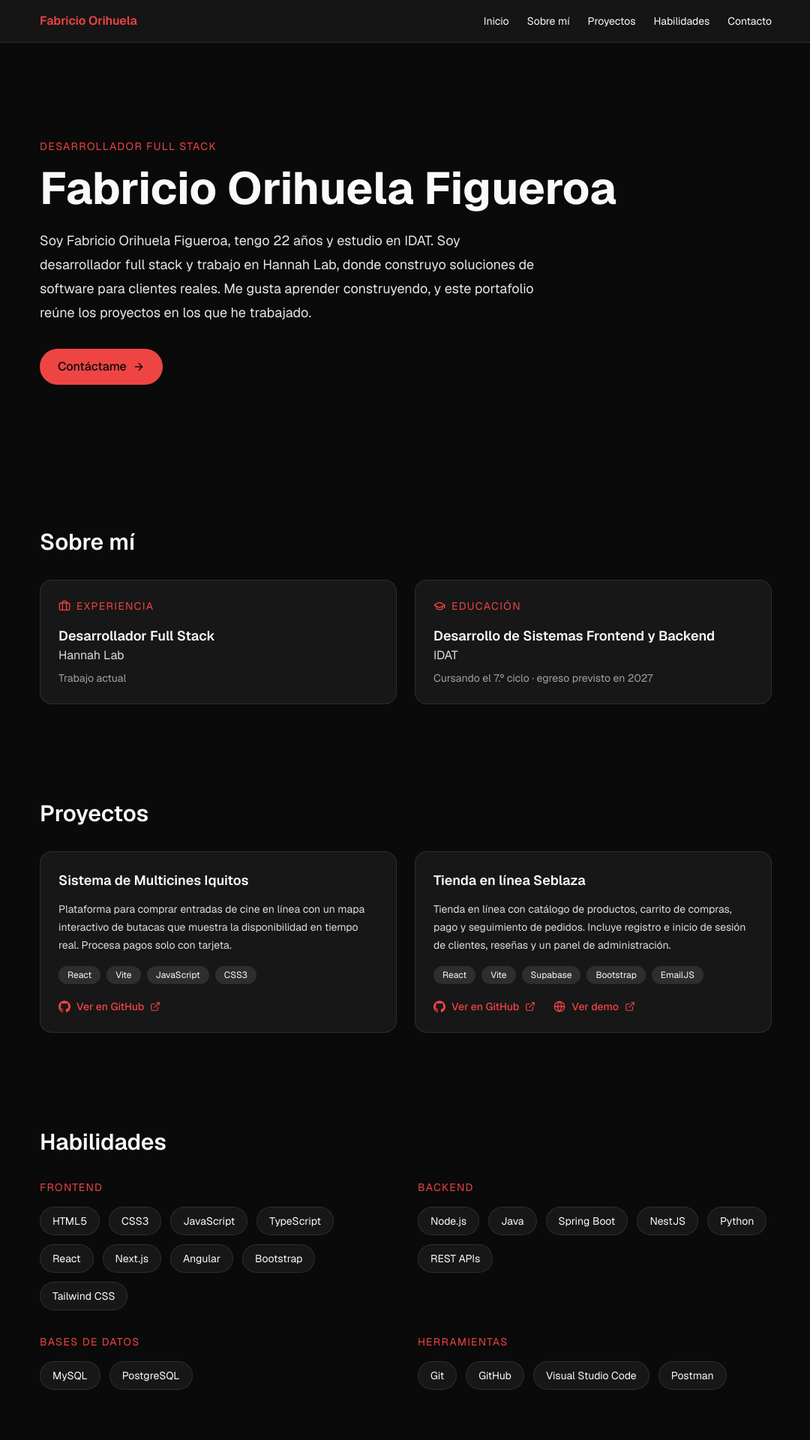
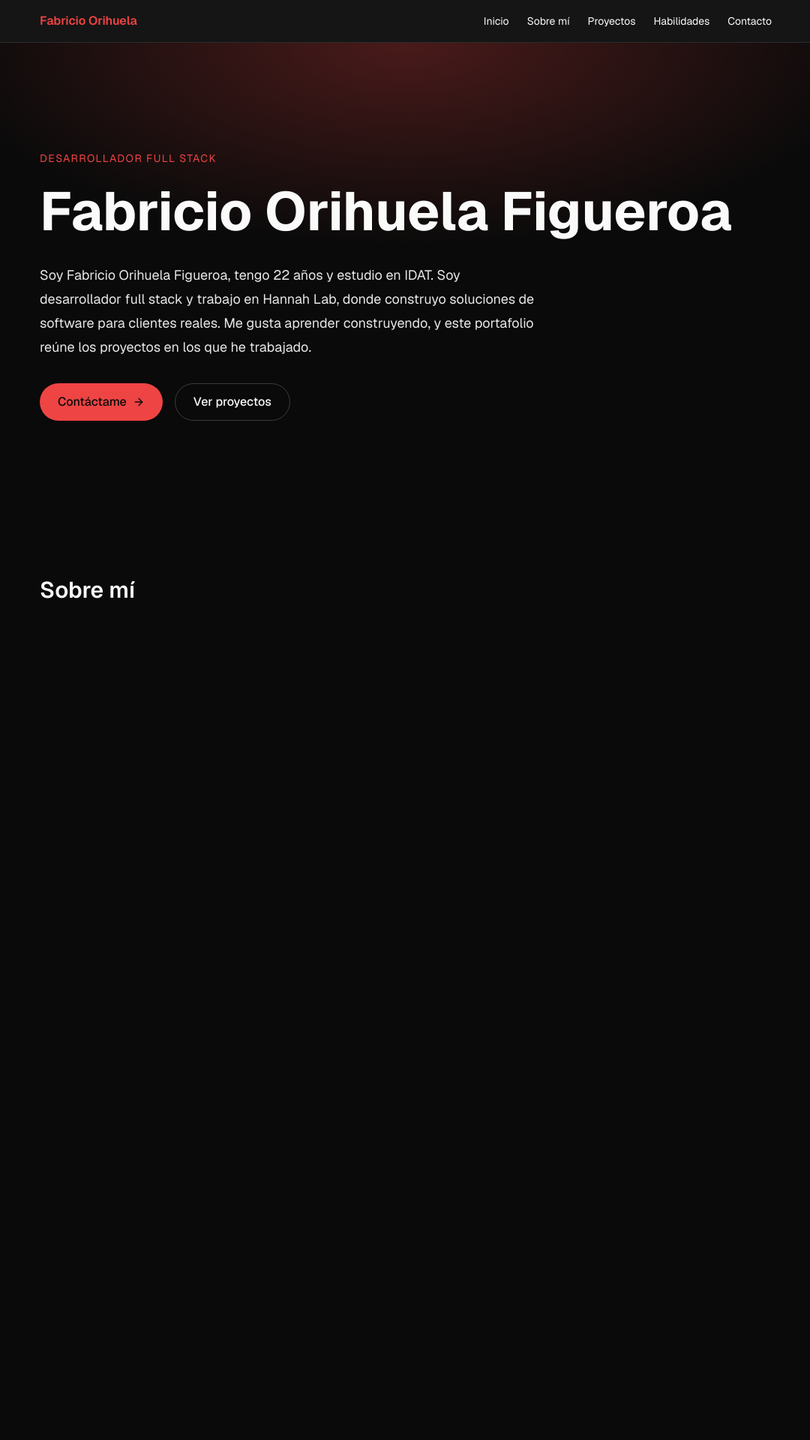
Before and after one commit to Fabricio2106/mi-portafolio, a Next.js app: page / in a window 1280 px wide. Shown: the top 1920 px of the page at 75% size, without its empty margins (99-1179 px from the left). Built offline with nearby package versions, Linux system fonts and the light colour scheme.

Commit message:
Mejora el diseño: Hero con resplandor, animaciones, hover y margen del menú fijo

```diff
--- a/app/components/About.tsx
+++ b/app/components/About.tsx
@@ -20,12 +20,12 @@ const bloques = [
 export default function About() {
   return (
     <section id="sobre-mi" className="mx-auto max-w-5xl px-6 py-16">
-      <h2 className="text-2xl font-semibold sm:text-3xl">Sobre mí</h2>
+      <h2 className="aparecer text-2xl font-semibold sm:text-3xl">Sobre mí</h2>
       <div className="mt-8 grid gap-6 md:grid-cols-2">
         {bloques.map(({ titulo, Icono, cargo, lugar, detalle }) => (
           <article
             key={titulo}
-            className="rounded-2xl border border-white/10 bg-oscuro p-6"
+            className="aparecer rounded-2xl border border-white/10 bg-oscuro p-6 transition duration-200 hover:border-acento/50 motion-safe:hover:-translate-y-1"
           >
             <h3 className="flex items-center gap-2 text-sm uppercase tracking-widest text-acento">
               <Icono className="size-4" />
--- a/app/components/Contact.tsx
+++ b/app/components/Contact.tsx
@@ -28,8 +28,8 @@ const contactos = [
 export default function Contact() {
   return (
     <section id="contacto" className="mx-auto max-w-5xl px-6 py-16">
-      <h2 className="text-2xl font-semibold sm:text-3xl">Contacto</h2>
-      <ul className="mt-8 flex flex-col gap-3">
+      <h2 className="aparecer text-2xl font-semibold sm:text-3xl">Contacto</h2>
+      <ul className="aparecer mt-8 flex flex-col gap-3">
         {contactos.map(({ texto, href, Icono }) => (
           <li key={href}>
             <a
--- a/app/components/Hero.tsx
+++ b/app/components/Hero.tsx
@@ -2,11 +2,16 @@ import { ArrowRight } from "lucide-react";
 
 export default function Hero() {
   return (
-    <section id="inicio" className="mx-auto max-w-5xl px-6 py-24 sm:py-32">
+    <section id="inicio" className="relative overflow-hidden">
+      <div
+        aria-hidden="true"
+        className="pointer-events-none absolute inset-0 bg-[radial-gradient(ellipse_70%_60%_at_50%_0%,rgba(239,68,68,0.28),transparent_70%)]"
+      />
+      <div className="relative mx-auto max-w-5xl px-6 py-24 sm:py-36">
         <p className="text-sm uppercase tracking-widest text-acento">
           Desarrollador full stack
         </p>
-      <h1 className="mt-4 text-4xl font-bold sm:text-6xl">
+        <h1 className="mt-4 text-5xl font-bold leading-tight sm:text-7xl">
           Fabricio Orihuela Figueroa
         </h1>
         <p className="mt-6 max-w-2xl text-lg leading-8 text-white/90">
@@ -16,13 +21,22 @@ export default function Hero() {
           construyendo, y este portafolio reúne los proyectos en los que he
           trabajado.
         </p>
+        <div className="mt-8 flex flex-wrap gap-4">
           <a
             href="#contacto"
-        className="mt-8 inline-flex items-center gap-2 rounded-full bg-acento px-6 py-3 font-medium text-background transition-opacity hover:opacity-90"
+            className="inline-flex items-center gap-2 rounded-full bg-acento px-6 py-3 font-medium text-background transition-opacity hover:opacity-90"
           >
             Contáctame
             <ArrowRight className="size-4" />
           </a>
+          <a
+            href="#proyectos"
+            className="inline-flex items-center gap-2 rounded-full border border-white/20 px-6 py-3 font-medium transition-colors hover:border-acento hover:text-acento"
+          >
+            Ver proyectos
+          </a>
+        </div>
+      </div>
     </section>
   );
 }
--- a/app/components/Projects.tsx
+++ b/app/components/Projects.tsx
@@ -30,12 +30,12 @@ const proyectos: Proyecto[] = [
 export default function Projects() {
   return (
     <section id="proyectos" className="mx-auto max-w-5xl px-6 py-16">
-      <h2 className="text-2xl font-semibold sm:text-3xl">Proyectos</h2>
+      <h2 className="aparecer text-2xl font-semibold sm:text-3xl">Proyectos</h2>
       <div className="mt-8 grid gap-6 md:grid-cols-2">
         {proyectos.map((proyecto) => (
           <article
             key={proyecto.titulo}
-            className="flex flex-col rounded-2xl border border-white/10 bg-oscuro p-6"
+            className="aparecer flex flex-col rounded-2xl border border-white/10 bg-oscuro p-6 transition duration-200 hover:border-acento/50 motion-safe:hover:-translate-y-1"
           >
             <h3 className="text-lg font-semibold">{proyecto.titulo}</h3>
             <p className="mt-3 flex-1 text-sm leading-6 text-white/85">
--- a/app/components/Skills.tsx
+++ b/app/components/Skills.tsx
@@ -30,10 +30,12 @@ const categorias = [
 export default function Skills() {
   return (
     <section id="habilidades" className="mx-auto max-w-5xl px-6 py-16">
-      <h2 className="text-2xl font-semibold sm:text-3xl">Habilidades</h2>
+      <h2 className="aparecer text-2xl font-semibold sm:text-3xl">
+        Habilidades
+      </h2>
       <div className="mt-8 grid gap-8 sm:grid-cols-2">
         {categorias.map((categoria) => (
-          <div key={categoria.titulo}>
+          <div key={categoria.titulo} className="aparecer">
             <h3 className="text-sm uppercase tracking-widest text-acento">
               {categoria.titulo}
             </h3>
@@ -41,7 +43,7 @@ export default function Skills() {
               {categoria.items.map((item) => (
                 <li
                   key={item}
-                  className="rounded-full border border-white/10 bg-oscuro px-4 py-2 text-sm"
+                  className="rounded-full border border-white/10 bg-oscuro px-4 py-2 text-sm transition-colors duration-200 hover:border-acento/60 hover:text-acento"
                 >
                   {item}
                 </li>
--- a/app/globals.css
+++ b/app/globals.css
@@ -14,6 +14,39 @@
   --font-mono: var(--font-geist-mono);
 }
 
+/* El menú fijo no debe tapar el título de la sección a la que se salta. */
+section[id] {
+  scroll-margin-top: 6.5rem;
+}
+
+@media (min-width: 40rem) {
+  section[id] {
+    scroll-margin-top: 4.5rem;
+  }
+}
+
+/* Aparición suave al entrar en pantalla. Solo en navegadores que lo soportan. */
+@keyframes aparecer {
+  from {
+    opacity: 0;
+    transform: translateY(24px);
+  }
+  to {
+    opacity: 1;
+    transform: none;
+  }
+}
+
+@supports (animation-timeline: view()) {
+  @media (prefers-reduced-motion: no-preference) {
+    .aparecer {
+      animation: aparecer linear both;
+      animation-timeline: view();
+      animation-range: entry 0% entry 45%;
+    }
+  }
+}
+
 body {
   background: var(--background);
   color: var(--foreground);
```
Lines whose indentation alone changed are shown as unchanged.
